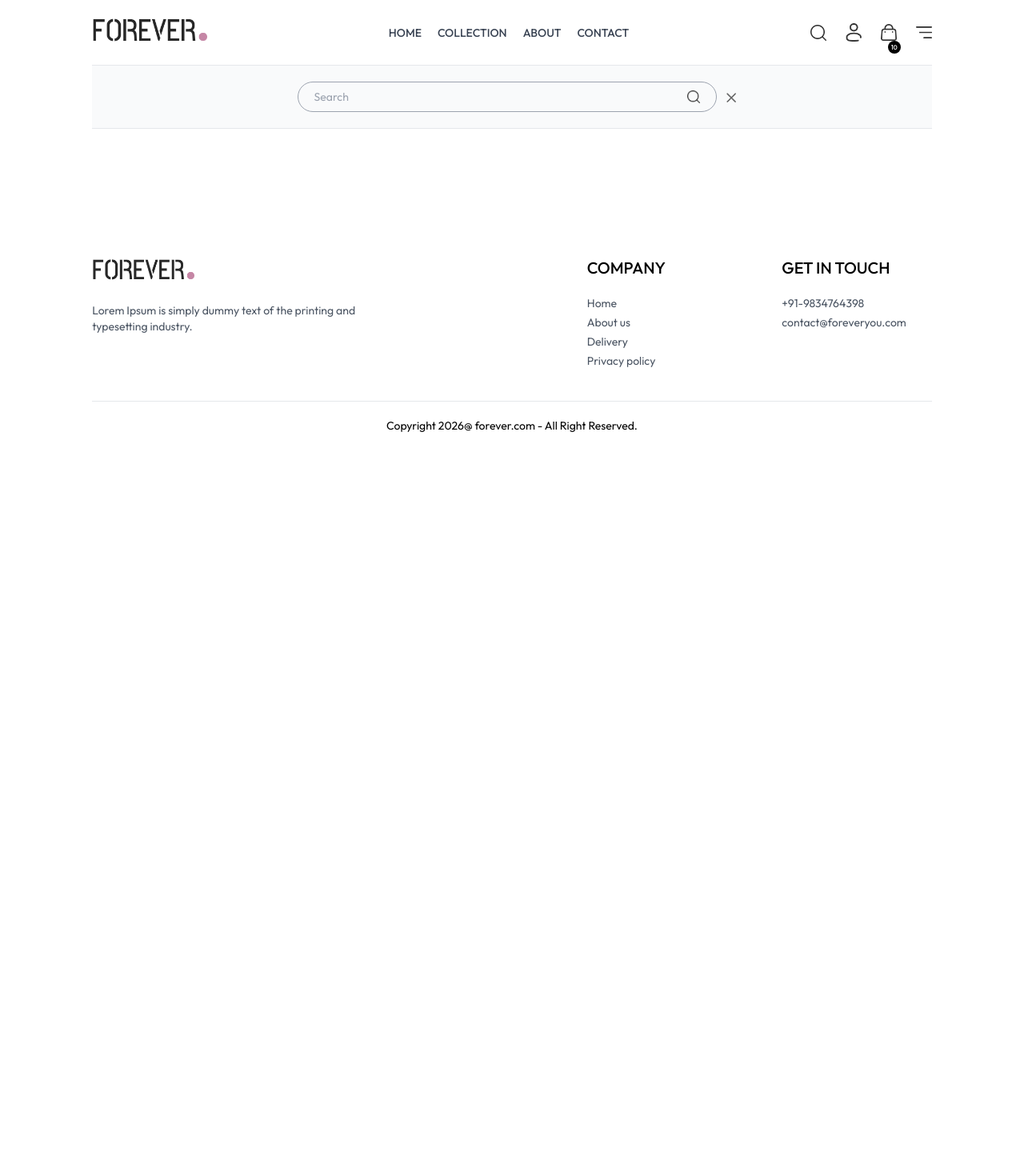
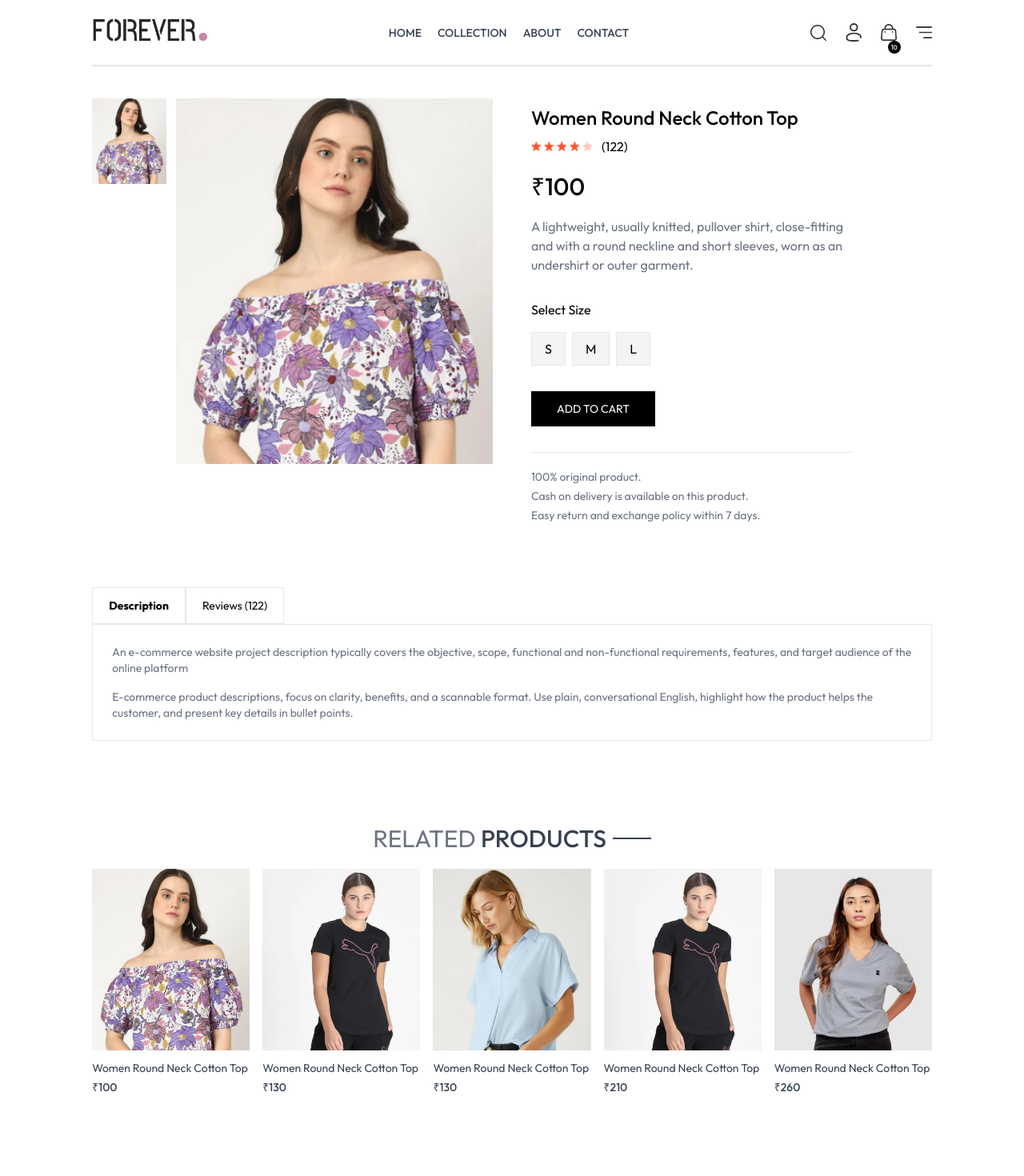
Before and after one commit to ankitapanda832-wq/FOREVER_FASHION, a React (Vite) app in the folder frontend/: page /product/aaaaa in a window 1280 px wide. Shown: the top 1470 px of the page at 80% size. Before the commit the page ends 800 px from the top, so only its background shows below. Built offline with nearby package versions, Linux system fonts and the light colour scheme.

Commit message:
i will work in collection part

```diff
--- a/frontend/src/components/Navbar.jsx
+++ b/frontend/src/components/Navbar.jsx
@@ -1,9 +1,12 @@
-import React, { useState } from 'react'
+import React, { useContext, useState } from 'react'
 import {assets} from '../assets/assets'
 import { Link, NavLink } from 'react-router-dom'
+import { ShopContext } from '../context/ShopContext';
 
 const Navbar = () => {
     const[visible,setVisible] = useState(false);
+
+    const {setShowSearch} = useContext(ShopContext);
 
   return (
     <div className='flex items-center justify-between py-5 font-medium'>
@@ -29,7 +32,7 @@
 
         </ul>
         <div className='flex items-center gap-6'>
-            <img src={assets.search_icon} className='w-5 cursor pointer' alt="" />
+            <img onClick={()=>setShowSearch(true)} src={assets.search_icon} className='w-5 cursor pointer' alt="" />
 
             <div className='group relative'>
                 <img className='w-5 cursor pointer' src={assets.profile_icon} alt="" />
--- /dev/null
+++ b/frontend/src/components/RelatedProducts.jsx
@@ -0,0 +1,46 @@
+import React, { useContext, useEffect, useState } from 'react'
+import { ShopContext } from '../context/ShopContext'
+import Title from './Title';
+import ProductItem from './Productitem';
+
+const RelatedProducts = ({category,subCategory}) => {
+
+const { products } = useContext(ShopContext);
+const [related,setRelated] = useState([]);
+
+
+useEffect(()=>{
+
+    if(products.length > 0){
+
+        let productsCopy = products.slice();
+
+        productsCopy = productsCopy.filter((item) => category === item.category);
+        productsCopy = productsCopy.filter((item) => subCategory === item.subCategory);
+
+        setRelated(productsCopy.slice(0,5));
+
+
+    }
+
+},[products])
+
+  return (
+    <div className='my-24'>
+        <div className='text-center text-3xl py-2'>
+            <Title text1={'RELATED'} text2={'PRODUCTS'} />
+
+        </div>
+
+        <div className='grid grid-cols-2 sm:grid-cols-3 md:grid-cols-4 lg:grid-cols-5 gap-4 gap-y-6'>
+            {related.map((item,index)=>(
+                <ProductItem key={index} id={item._id} name={item.name} price={item.price} image={item.image} />
+            ))}
+
+        </div>
+
+    </div>
+  )
+}
+
+export default RelatedProducts
--- a/frontend/src/components/SearchBar.jsx
+++ b/frontend/src/components/SearchBar.jsx
@@ -1,12 +1,26 @@
-import React, { useContext } from 'react'
+import React, { useContext, useEffect, useState } from 'react'
 import { ShopContext } from '../context/ShopContext'
 import { assets } from '../assets/assets';
+import { useLocation } from 'react-router-dom';
 
 const SearchBar = () => {
 
     const { search, setSearch, showSearch, setShowSearch} = useContext(ShopContext);
+    const [visible,setVisible] = useState(false)
+    const location = useLocation();
 
-  return showSearch ? (
+    useEffect(()=>{
+       if(location.pathname.includes('collection')) {
+        setVisible(true);
+
+       }
+       else{
+        setVisible(false)
+       }
+
+    },[location])
+
+  return showSearch && visible ? (
     <div className='border-t border-b bg-gray-50 text-center'>
         <div className='inline-flex items-center justify-center border border-gray-400 px-5 py-2 my-5 mx-3 rounded-full w-3/4 sm:w-1/2'>
         <input value={search} onChange={(e)=>setSearch(e.target.value)} className='flex-1 outline-none bg-inherit text-sm' type="text" placeholder='Search' />
--- a/frontend/src/context/ShopContext.jsx
+++ b/frontend/src/context/ShopContext.jsx
@@ -1,4 +1,4 @@
-import { createContext, useState } from "react";
+import { createContext, useEffect, useState } from "react";
 import { products } from "../assets/assets";
 
 
@@ -9,12 +9,42 @@
 const currency = '₹';
 const delivery_fee = 10;
 const [search,setSearch] = useState('');
-const [showSearch,setShowSearch] = useState(true)
+const [showSearch,setShowSearch] = useState(false);
+const [cartItems,setCartItems] = useState({});
+
+const addToCart = async (itemId,size) => {
+
+    let cartData = structuredClone(cartItems);
+
+    if(cartData[itemId]){
+        if(cartData[itemId][size]){
+            cartData[itemId][size] += 1;
+
+        }
+        else{
+            cartData[itemId][size] = 1;
+        }
+
+    }
+    else{
+        cartData[itemId] = {};
+        cartData[itemId][size] = 1;
+    }
+    setCartItems(cartData);
+
+
+}
+
+useEffect(()=>{
+   console.log(cartItems);
+
+},[cartItems])
 
 
 const value = {
 products,currency,delivery_fee,
-search,setSearch,showSearch,setShowSearch
+search,setSearch,showSearch,setShowSearch,
+cartItems,addToCart
 }
 
 return(
--- a/frontend/src/index.css
+++ b/frontend/src/index.css
@@ -19,6 +19,10 @@
   font-style: normal;
 }
 
+::-webkit-scrollbar{
+    display: none;
+}
+
 @media (max-width:640px) {
     a.active{
         background-color: black;
--- a/frontend/src/pages/Collection.jsx
+++ b/frontend/src/pages/Collection.jsx
@@ -6,7 +6,7 @@
 
 const Collection = () => {
 
-const {products} = useContext(ShopContext);
+const { products, search , showSearch } = useContext(ShopContext);
 const [showFilter,setShowFilter] = useState(false);
 const [filterProducts,setFilterProducts] = useState([]);
 const [category,setCategory] = useState([]);
@@ -37,6 +37,11 @@
 
 const applyFilter = () => {
   let productsCopy = products.slice();
+
+  if (showSearch && search) {
+    productsCopy = productsCopy.filter(item => item.name.toLowerCase().includes(search.toLowerCase()))
+
+  }
 
 if(category.length > 0){
   productsCopy = productsCopy.filter(item => category.includes(item.category));
@@ -72,7 +77,7 @@
 useEffect(()=>{
   applyFilter();
 
-},[category,subCategory])
+},[category,subCategory,search,showSearch])
 
 useEffect(()=>{
   sortProducts();
--- a/frontend/src/pages/Product.jsx
+++ b/frontend/src/pages/Product.jsx
@@ -1,11 +1,118 @@
-import React from 'react'
+import React, { useContext, useEffect, useState } from 'react'
+import { useParams } from 'react-router-dom'
+import { ShopContext } from '../context/ShopContext';
+import { assets } from '../assets/assets';
+import RelatedProducts from '../components/RelatedProducts';
 
 const Product = () => {
-  return (
-    <div>
+
+const {productId} = useParams();
+const {products, currency,addToCart } = useContext(ShopContext);
+const [productData,setProductData] = useState(false);
+const [image, setImage] = useState('')
+const [size,setSize] = useState('')
+
+const fetchProductData = async () => {
+
+  products.map((item)=>{
+    if(item._id === productId){
+      setProductData(item)
+      setImage(item.image[0])
+
+      return null;
+
+    }
+
+  })
+
+}
+
+useEffect(()=>{
+  fetchProductData();
+
+},[productId])
+
+
+  return productData ? (
+    <div className='border-t-2 pt-10 transition-opacity ease-in duration-500 opacity-100'>
+      {/* ---------------Product Data----------------- */}
+      <div className='flex gap-12 sm:gap-12 flex-col sm:flex-row'>
+
+        {/* ------------Product Image------------- */}
+        <div className='flex-1 flex flex-col-reverse gap-3 sm:flex-row'>
+          <div className='flex sm:flex-col overflow-x-auto sm:overflow-y-scroll justify-between sm:justify-normal sm:w-[18.7%] w-full'>
+            {
+              productData.image.map((item,index)=>(
+                <img onClick={()=>setImage(item)} src={item} key={index} className='w-[24%] sm:w-full sm:mb-3 flex-shrink-0 cursor-pointer' alt="" />
+              ))
+            }
+
+          </div>
+          <div className='w-full sm:w-[80%]'>
+            <img className='w-full h-auto' src={image} alt="" />
+
+          </div>
+
+        </div>
+        {/* ---------- Product Info ---------- */}
+        <div className='flex-1'>
+          <h1 className='font-medium text-2xl mt-2'>{productData.name}</h1>
+          <div className='flex items-center gap-1 mt-2'>
+            <img src={assets.star_icon} alt="" className="w-3 5" />
+            <img src={assets.star_icon} alt="" className="w-3 5" />
+            <img src={assets.star_icon} alt="" className="w-3 5" />
+            <img src={assets.star_icon} alt="" className="w-3 5" />
+            <img src={assets.star_dull_icon} alt="" className="w-3 5" />
+            <p className='pl-2'>(122)</p>
+
+          </div>
+          <p className='mt-5 text-3xl font-medium'>{currency}{productData.price}</p>
+          <p className='mt-5 text-gray-500 md:w-4/5'>{productData.description}</p>
+          <div className='flex flex-col gap-4 my-8'>
+            <p>Select Size</p>
+            <div className='flex gap-2'>
+              {productData.sizes.map((item,index)=>(
+                <button onClick={()=>setSize(item)} className={`border py-2 px-4 bg-gray-100 ${item === size ? 'border-orange-500' : ''}`} key={index}>{item}</button>
+              ))}
+
+            </div>
+
+          </div>
+          <button onClick={()=>addToCart(productData._id,size)} className='bg-black text-white px-8 py-3 text-sm active:bg-gray-700'>ADD TO CART</button>
+          <hr className='mt-8 sm:w-4/5' />
+          <div className='text-sm text-gray-500 mt-5 flex flex-col gap-1'>
+            <p>100% original product.</p>
+            <p>Cash on delivery is available on this product.</p>
+            <p>Easy return and exchange policy within 7 days.</p>
+
+          </div>
+
+        </div>
+
+      </div>
+
+      {/* ------------- Description & Review Section -------------- */}
+      <div className='mt-20'>
+        <div className='flex'>
+          <b className='border px-5 py-3 text-sm'>Description</b>
+          <p className='border px-5 py-3 text-sm'>Reviews (122)</p>
+
+        </div>
+        <div className='flex flex-col gap-4 border px-6 py-6 text-sm text-gray-500'>
+          <p>An e-commerce website project description typically covers the objective, scope, functional and non-functional requirements, features, and target audience of the online platform</p>
+          <p>E-commerce product descriptions, focus on clarity, benefits, and a scannable format. Use plain, conversational English, highlight how the product helps the customer, and present key details in bullet points.
+</p>
+
+        </div>
+
+      </div>
+
+      {/* --------- display related product ---------- */}
+
+      <RelatedProducts category={productData.category} subCategory={productData.subCategory} />
 
     </div>
-  )
+  ) : <div className='opacity-0'></div>
 }
 
 export default Product
```
